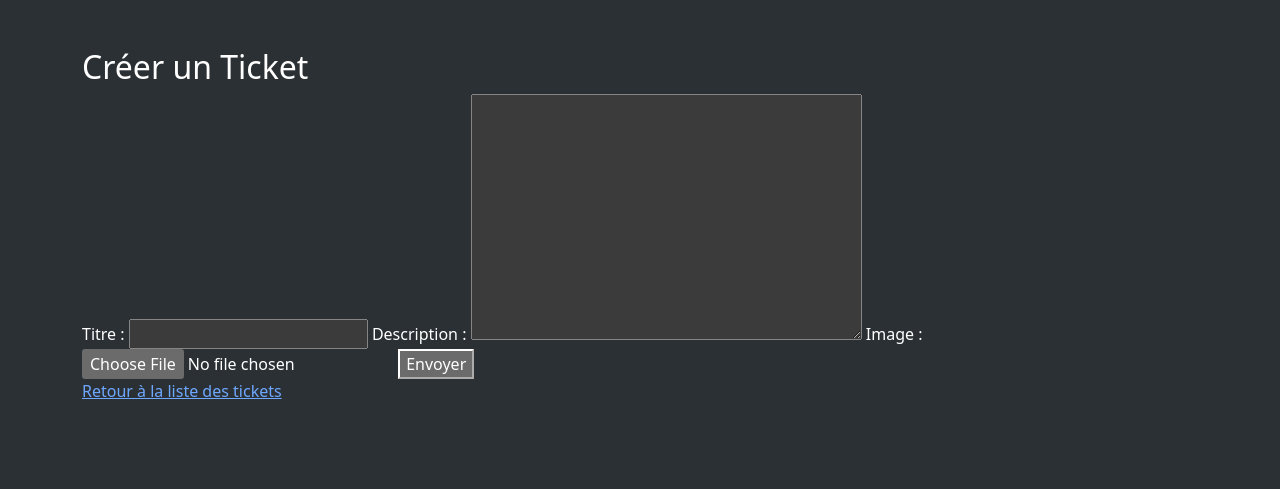
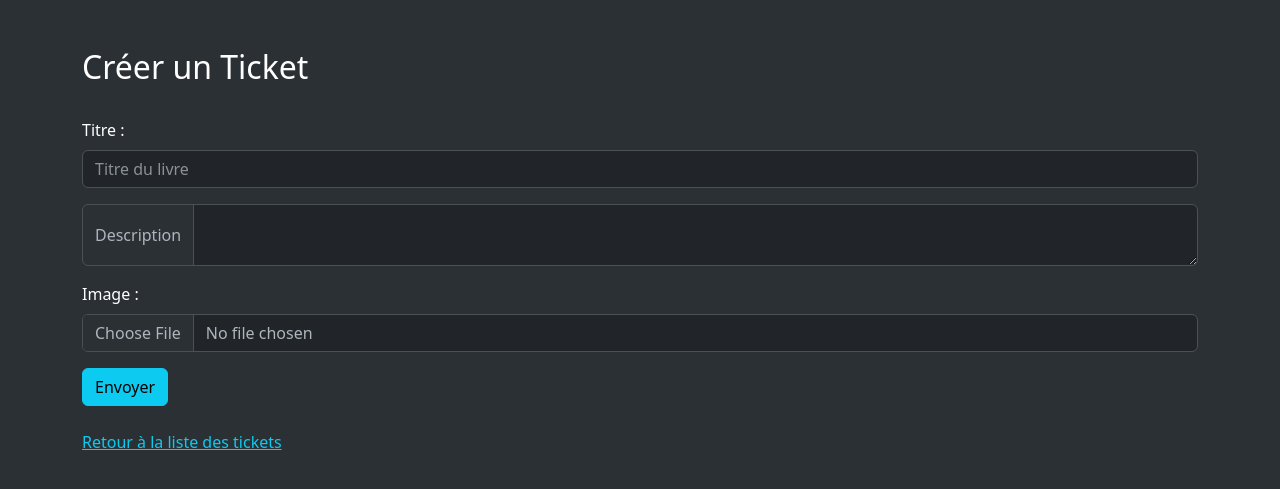
Before and after one commit to thehanatos/P9_LitReview, a Django app: page /tickets/create/ in a window 1280 px wide. Shown: the part 56-545 px from the top of the page. Run offline with Django 5.2, Linux system fonts and the light colour scheme; the visitor is signed in with stand-in values (Sample User, id 1).

Commit message:
update tickets

```diff
--- a/litreview/templates/tickets/create_ticket.html
+++ b/litreview/templates/tickets/create_ticket.html
@@ -2,21 +2,27 @@
 
 {% block content %}
 <h2>Créer un Ticket</h2>
+<br>
 
-<form method="POST" enctype="multipart/form-data">
+<form class="row g-3" method="POST" enctype="multipart/form-data">
     {% csrf_token %}
-    <label for="id_book_title">Titre :</label>
-    {{ form.book_title }}
-
-    <label for="id_description">Description :</label>
-    {{ form.description }}
-
-    <label for="id_image">Image :</label>
-    {{ form.image }}
-
-    <button type="submit">Envoyer</button>
+    <div class="col-12">
+        <label for="inputAddress" class="form-label">Titre :</label>
+        <input type="text" class="form-control" id="inputAddress" id="id_book_title" name="book_title" placeholder="Titre du livre" required>
+    </div>
+    <div class="input-group">
+        <span for="id_message" class="input-group-text">Description</span>
+        <textarea class="form-control" id="id_description" name="description" aria-label="Description" required></textarea>
+    </div>
+    <div class="col-12">
+        <label for="formFile" for="id_image" class="form-label">Image :</label>
+        <input class="form-control" type="file" id="formFile" id="id_image" name="image">
+    </div>
+    <div class="col-12">
+        <button type="submit" class="btn btn-info">Envoyer</button>
+    </div>
 </form>
-
-<a href="{% url 'tickets:ticket_list' %}">Retour à la liste des tickets</a>
+<br>
+<a href="{% url 'tickets:ticket_list' %}" class="link-info" >Retour à la liste des tickets</a>
 
 {% endblock %}
--- a/litreview/tickets/views.py
+++ b/litreview/tickets/views.py
@@ -11,7 +11,10 @@
             ticket = form.save(commit=False)
             ticket.user = request.user  # Associer l'utilisateur connecté
             ticket.save()
+            print(f"✅ Ticket créé : {ticket.book_title} par {ticket.user}")
             return redirect("tickets:ticket_list")  # Redirection après création
+        else:
+            print("❌ Erreur : Formulaire invalide", form.errors)
     else:
         form = TicketForm()
 
```
Also changed, not shown: litreview/templates/tickets/ticket_list.html (+7 -5 lines), litreview/media/ticket_images/le_comte_de_monte_cristo.webp (added).
